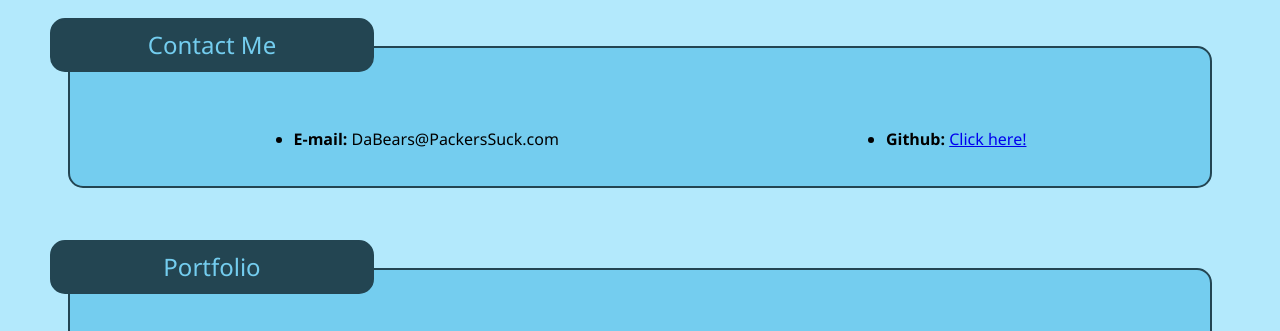
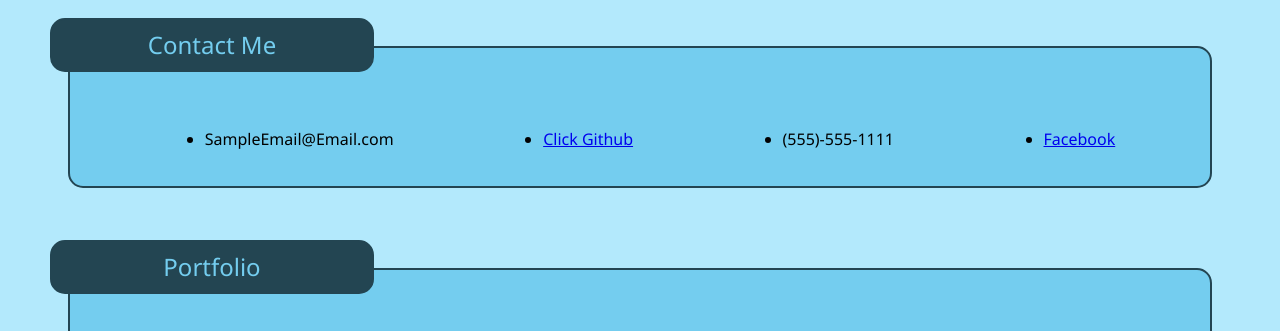
Before and after one commit to lrltillman/portfolio, a plain HTML site: page index.html in a window 1280 px wide. Shown: the part 1460-1791 px from the top of the page. Drawn offline with Linux system fonts and the light colour scheme.

Commit message:
added final contact items and html content

```diff
--- a/index.html
+++ b/index.html
@@ -54,8 +54,10 @@
                 <h2>Contact Me</h2>
                 <div>
                     <ul class="contactflex">
-                        <li><b>E-mail:</b> DaBears@PackersSuck.com</li>
-                        <li><b>Github: </b><a href="https://github.com/lrltillman">Click here!</a></li>
+                        <li>SampleEmail@Email.com</li>
+                        <li><a href="https://github.com/lrltillman">Click Github</a></li>
+                        <li>(555)-555-1111</li>
+                        <li><a href="https://www.facebook.com/" target="_blank">Facebook</a></li>
                     </ul>
                 </div>
             </section>
```
